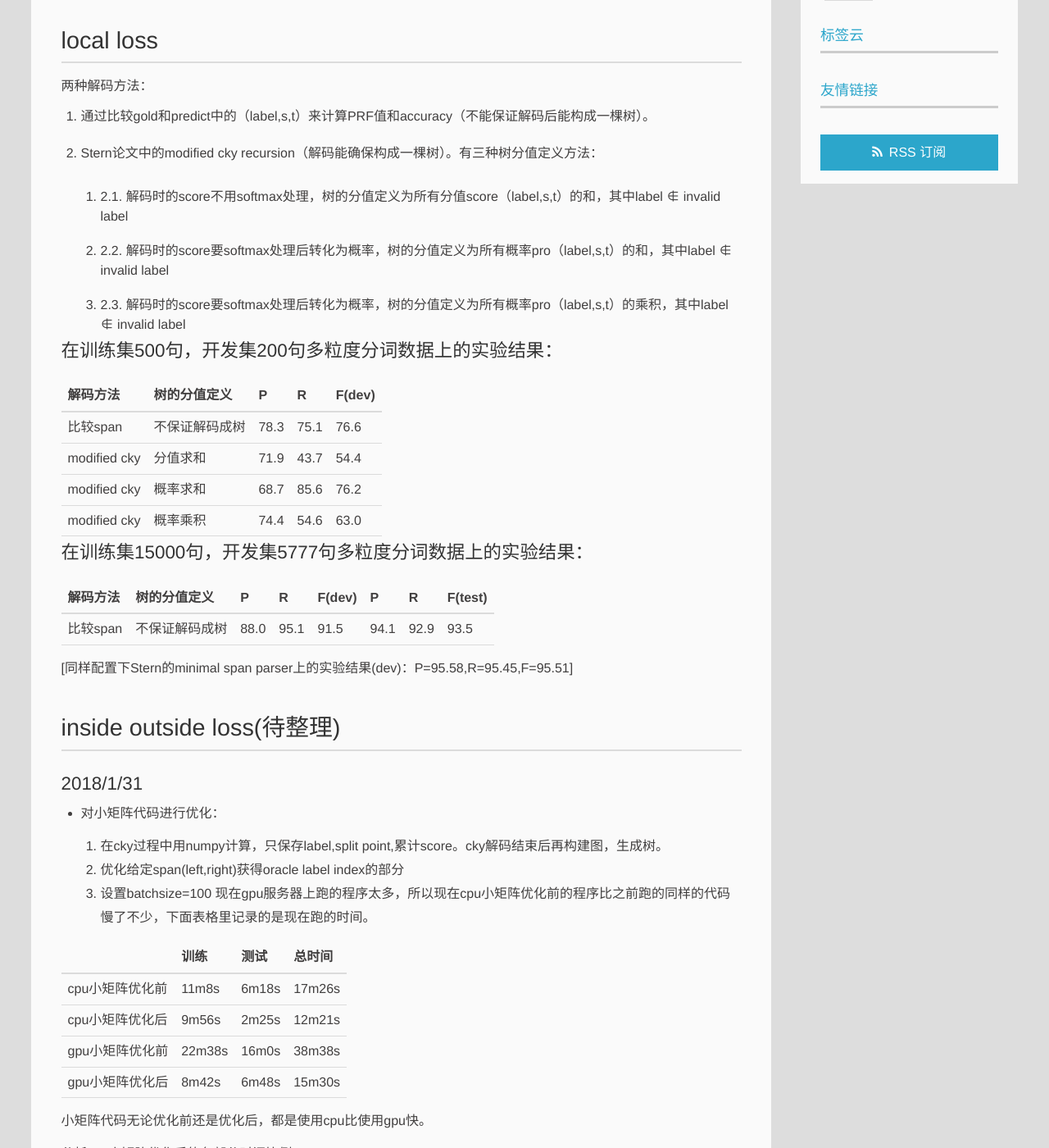
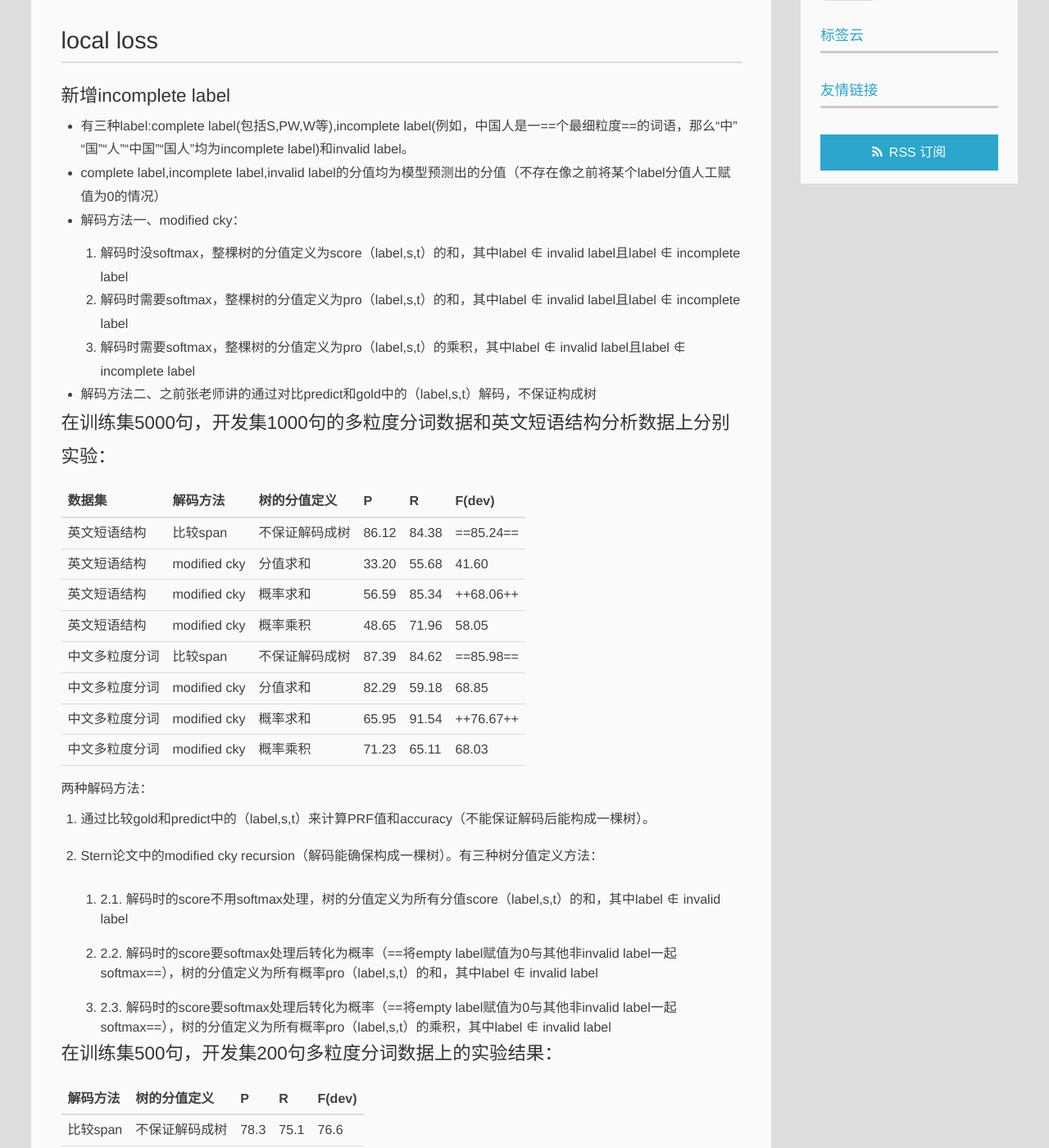
Before and after one commit to gloria0108/gloria0108.github.io, a Jekyll site: the page built from _posts/2018-01-27-multi-grained-chinese-word-segmentation.md, in a window 1280 px wide and 1400 px high, scrolled down 430 px. Shown: the whole window at 82% size. Built offline with Jekyll 4.4.1, drawn with Linux system fonts in a browser that asks for light colours; Markdown is read by kramdown in place of the engine named in the settings; some of the changed text lies outside the part shown.

Commit message:
Update 2018-01-27-multi-grained-chinese-word-segmentation.md

```diff
--- a/_posts/2018-01-27-multi-grained-chinese-word-segmentation.md
+++ b/_posts/2018-01-27-multi-grained-chinese-word-segmentation.md
@@ -8,37 +8,64 @@ description: 记录中文多粒度分词实验结果
 ---
 ### 2018/4/16
 ## local loss
+### 新增incomplete label
+- 有三种label:complete label(包括S,PW,W等),incomplete label(例如，中国人是一==个最细粒度==的词语，那么“中”“国”“人”“中国”“国人”均为incomplete label)和invalid label。
+- complete label,incomplete label,invalid label的分值均为模型预测出的分值（不存在像之前将某个label分值人工赋值为0的情况）
+- 解码方法一、modified cky：
+  1. 解码时没softmax，整棵树的分值定义为score（label,s,t）的和，其中label ∉ invalid label且label ∉ incomplete label
+  2. 解码时需要softmax，整棵树的分值定义为pro（label,s,t）的和，其中label ∉  invalid label且label ∉ incomplete label
+  3. 解码时需要softmax，整棵树的分值定义为pro（label,s,t）的乘积，其中label ∉ invalid label且label ∉ incomplete label
+- 解码方法二、之前张老师讲的通过对比predict和gold中的（label,s,t）解码，不保证构成树
+
+
+
+#### 在训练集5000句，开发集1000句的多粒度分词数据和英文短语结构分析数据上分别实验：
+
+数据集|解码方法 | 树的分值定义|P|R|F(dev)
+---|---|---|---|---|---
+英文短语结构|比较span | 不保证解码成树|86.12|84.38|==85.24==
+英文短语结构|modified cky | 分值求和|33.20|55.68|41.60
+英文短语结构|modified cky|概率求和|56.59|85.34|++68.06++
+英文短语结构|modified cky|概率乘积|48.65|71.96|58.05
+中文多粒度分词|比较span | 不保证解码成树|87.39|84.62|==85.98==
+中文多粒度分词|modified cky | 分值求和|82.29|59.18|68.85
+中文多粒度分词|modified cky|概率求和|65.95|91.54|++76.67++
+中文多粒度分词|modified cky|概率乘积|71.23|65.11|68.03
+
+
 两种解码方法：
 1. 通过比较gold和predict中的（label,s,t）来计算PRF值和accuracy（不能保证解码后能构成一棵树）。
 2. Stern论文中的modified cky recursion（解码能确保构成一棵树）。有三种树分值定义方法：
 
     - 2.1. 解码时的score不用softmax处理，树的分值定义为所有分值score（label,s,t）的和，其中label ∉ invalid label
 
-    - 2.2. 解码时的score要softmax处理后转化为概率，树的分值定义为所有概率pro（label,s,t）的和，其中label ∉ invalid label
+    - 2.2. 解码时的score要softmax处理后转化为概率（==将empty label赋值为0与其他非invalid label一起softmax==），树的分值定义为所有概率pro（label,s,t）的和，其中label ∉ invalid label
 
-    - 2.3. 解码时的score要softmax处理后转化为概率，树的分值定义为所有概率pro（label,s,t）的乘积，其中label ∉ invalid label
+    - 2.3. 解码时的score要softmax处理后转化为概率（==将empty label赋值为0与其他非invalid label一起softmax==），树的分值定义为所有概率pro（label,s,t）的乘积，其中label ∉ invalid label
 
 
 #### 在训练集500句，开发集200句多粒度分词数据上的实验结果：
 
 解码方法 | 树的分值定义|P|R|F(dev)
----|---|---|---|---|
+---|---|---|---|---
 比较span | 不保证解码成树|78.3|75.1|76.6
+
+(下表有误)
+
+解码方法 | 树的分值定义|P|R|F(dev)
+---|---|---|---|---
 modified cky | 分值求和|71.9|43.7|54.4
 modified cky|概率求和|68.7|85.6|76.2
 modified cky|概率乘积|74.4|54.6|63.0
 
 
-#### 在训练集15000句，开发集5777句多粒度分词数据上的实验结果：
+#### 在训练集15000句，开发集5777句，测试集1500句多粒度分词数据上的实验结果：
 
 解码方法 | 树的分值定义|P|R|F(dev)|P|R|F(test)
----|---|---|---|---|---|---|---|
+---|---|---|---|---|---|---|---
 比较span | 不保证解码成树|88.0|95.1|91.5|94.1|92.9|93.5
 
 [同样配置下Stern的minimal span parser上的实验结果(dev)：P=95.58,R=95.45,F=95.51]
-
-
-
 
 ## inside outside loss(待整理)
 ### 2018/1/31
```
